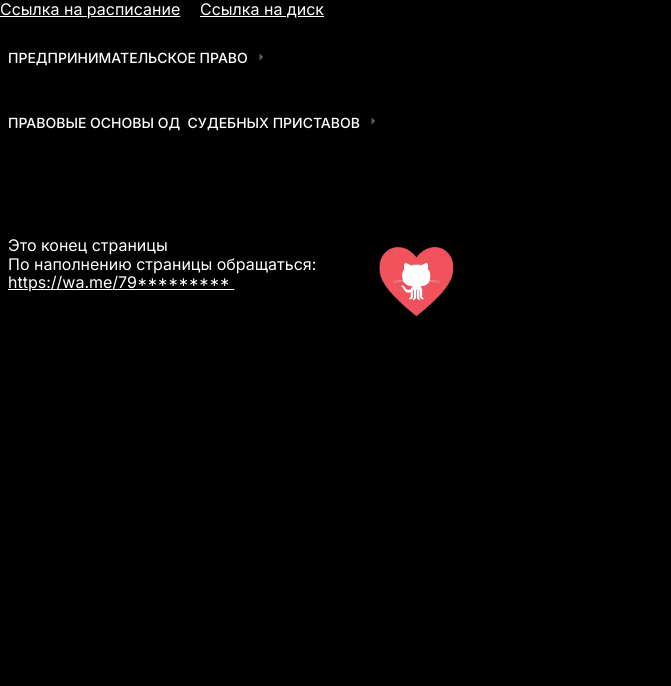
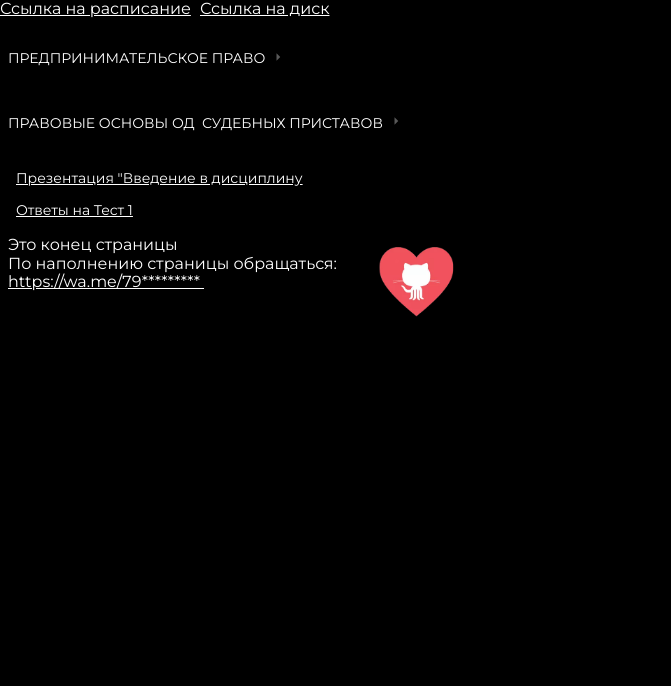
Before and after one commit to ninjakiwi-xyz/rsujfiles-React, a website built with Parcel: page index.html in a window 1280 px wide. Shown: the part 114-800 px from the top of the page, without its empty margins (0-671 px from the left). Built offline with nearby package versions, Linux system fonts and the light colour scheme.

Commit message:
Commit from TeleportHQ

```diff
--- a/home.css
+++ b/home.css
@@ -40,10 +40,12 @@
 .home-text {
   color: var(--dl-color-gray-white);
   align-self: flex-end;
+  font-family: Montserrat;
   margin-bottom: 20px;
 }
 .home-text01 {
   color: var(--dl-color-gray-white);
+  font-family: Montserrat;
 }
 .home-container2 {
   flex: 0 0 auto;
@@ -63,6 +65,7 @@
   color: var(--dl-color-gray-white);
   align-self: flex-start;
   text-align: left;
+  font-family: Montserrat;
   text-decoration: underline;
 }
 .home-container4 {
@@ -74,11 +77,11 @@
 }
 .home-link2 {
   color: rgb(255, 255, 255);
+  font-family: Montserrat;
   text-decoration: underline;
 }
 .home-thq-dropdown {
   cursor: pointer;
-  display: inline-block;
   position: relative;
   border-radius: var(--dl-radius-radius-radius2);
 }
@@ -104,6 +107,7 @@
   vertical-align: middle;
 }
 .home-text03 {
+  font-family: Montserrat;
   text-transform: uppercase;
 }
 .home-dropdown-arrow {
@@ -162,6 +166,7 @@
   display: flex;
   font-size: 14px;
   font-style: normal;
+  font-family: Montserrat;
   font-weight: 500;
   text-decoration: underline;
 }
@@ -196,6 +201,7 @@
   display: flex;
   font-size: 14px;
   font-style: normal;
+  font-family: Montserrat;
   font-weight: 500;
   text-decoration: underline;
 }
@@ -208,7 +214,7 @@
 .home-dropdown-toggle3 {
   fill: #595959;
   color: #595959;
-  width: 390px;
+  width: 409px;
   display: inline-flex;
   align-items: center;
   padding-top: var(--dl-space-space-halfunit);
@@ -227,6 +233,9 @@
   text-transform: uppercase;
   vertical-align: middle;
 }
+.home-text07 {
+  font-family: Montserrat;
+}
 .home-dropdown-arrow1 {
   transition: 0.3s;
 }
@@ -240,7 +249,6 @@
 .home-dropdown-list1 {
   left: 0%;
   width: max-content;
-  display: none;
   z-index: 100;
   position: absolute;
   min-width: 100%;
@@ -283,6 +291,7 @@
   display: flex;
   font-size: 14px;
   font-style: normal;
+  font-family: Montserrat;
   font-weight: 500;
   text-decoration: underline;
 }
@@ -317,6 +326,7 @@
   display: flex;
   font-size: 14px;
   font-style: normal;
+  font-family: Montserrat;
   font-weight: 500;
   text-decoration: underline;
 }
@@ -349,9 +359,11 @@
 }
 .home-text11 {
   color: var(--dl-color-gray-white);
+  font-family: Montserrat;
 }
 .home-text12 {
   color: var(--dl-color-gray-white);
+  font-family: Montserrat;
 }
 .home-link6 {
   text-decoration: underline;
--- a/index.html
+++ b/index.html
@@ -1,9 +1,9 @@
 <!DOCTYPE html>
 
-<html lang="en">
+<html lang="ru">
   <head>
-    <title>rsuj_files</title>
-    <meta property="og:title" content="rsuj_files" />
+    <title>Хранилище</title>
+    <meta property="og:title" content="Хранилище" />
     <meta property="twitter:card" content="summary_large_image" />
     <meta charset="utf-8" />
     <meta name="viewport" content="width=device-width, initial-scale=1.0" />
@@ -32,6 +32,11 @@
 
       }
     </style>
+    <link
+      rel="stylesheet"
+      href="https://fonts.googleapis.com/css2?family=Montserrat&display=swap"
+      data-tag="font"
+    />
     <link
       rel="stylesheet"
       href="https://fonts.googleapis.com/css2?family=Inter:wght@100;200;300;400;500;600;700;800;900&display=swap"
@@ -136,7 +141,9 @@
         <div data-thq="thq-dropdown" class="home-thq-dropdown1 list-item">
           <div data-thq="thq-dropdown-toggle" class="home-dropdown-toggle3">
             <span class="home-text06">
-              <span>Правовые основы од  судебных приставов</span>
+              <span class="home-text07">
+                Правовые основы од  судебных приставов
+              </span>
               <br />
             </span>
             <div data-thq="thq-dropdown-arrow" class="home-dropdown-arrow1">
```
